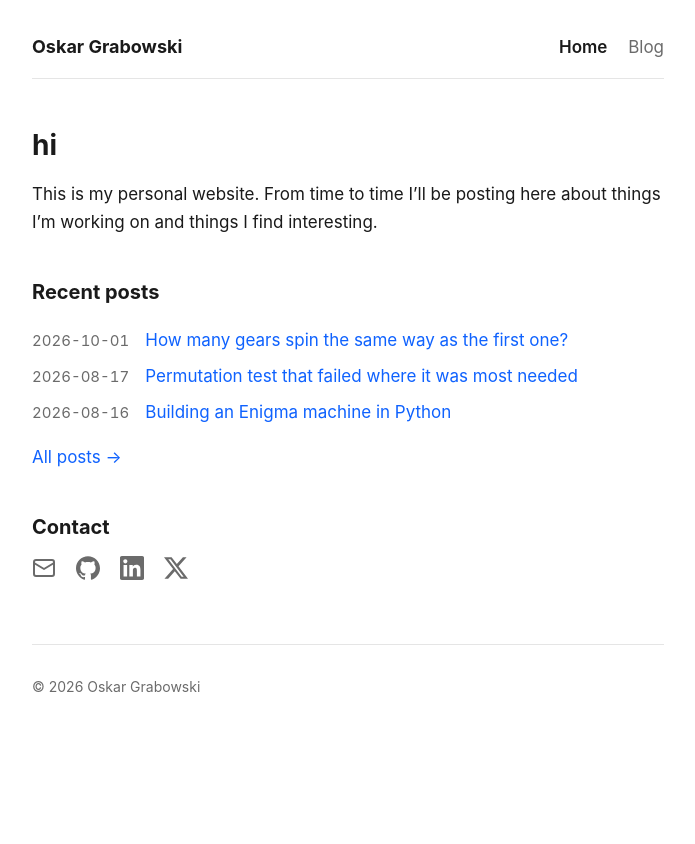
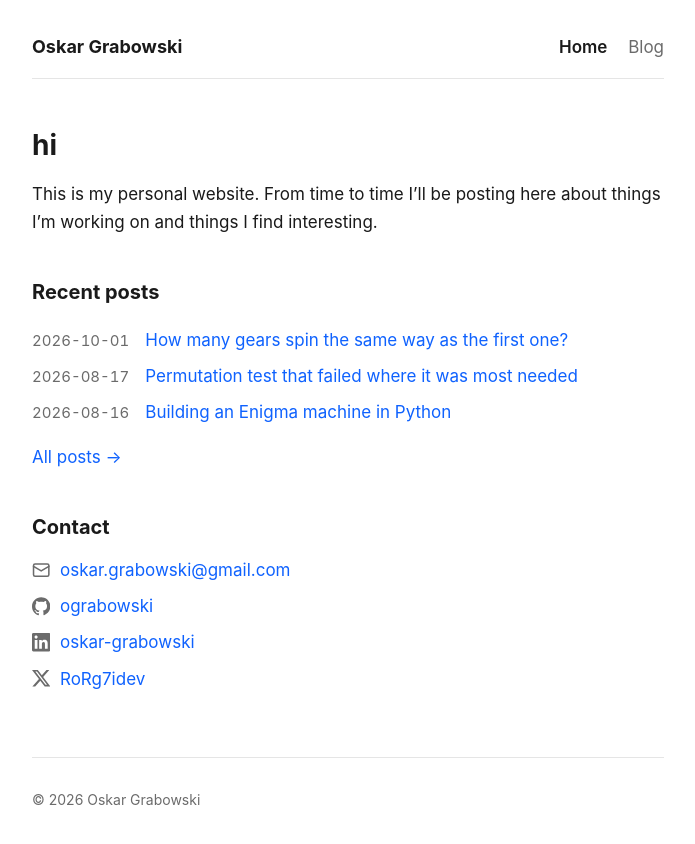
Before and after one commit to ograbowski/ograbowski.github.io, a Jekyll site: the page built from index.md, in a window 1280 px wide. Shown: the top 844 px of the page, without its empty margins (292-987 px from the left). Built offline with Jekyll 4.4.1, drawn with Linux system fonts in a browser that asks for light colours.

Commit message:
Improved ui - list of contact infos with text & icon

```diff
--- a/assets/css/style.css
+++ b/assets/css/style.css
@@ -108,7 +108,7 @@ pre {
 
 img { max-width: 100%; }
 
-.social { display: flex; gap: 1.25rem; align-items: center; }
-.social a { color: var(--muted); display: inline-flex; }
-.social a:hover { color: var(--link); text-decoration: none; }
-.social svg { width: 1.5rem; height: 1.5rem; }
+.social { display: flex; flex-direction: column; gap: 0.5rem; }
+.social a { display: inline-flex; align-items: center; gap: 0.6rem; align-self: flex-start; }
+.social svg { width: 1.15rem; height: 1.15rem; color: var(--muted); flex-shrink: 0; }
+.social a:hover svg { color: var(--link); }
--- a/index.md
+++ b/index.md
@@ -29,16 +29,20 @@ about things I'm working on and things I find interesting.
 ## Contact
 
 <div class="social">
-  <a href="mailto:oskar.grabowski@gmail.com" aria-label="Email" title="Email">
+  <a href="mailto:oskar.grabowski@gmail.com">
     <svg viewBox="0 0 24 24" aria-hidden="true" fill="none" stroke="currentColor" stroke-width="2" stroke-linecap="round" stroke-linejoin="round"><rect x="2" y="4" width="20" height="16" rx="2"/><path d="m2 7 10 6 10-6"/></svg>
+    <span>oskar.grabowski@gmail.com</span>
   </a>
-  <a href="https://github.com/ograbowski" aria-label="GitHub" title="GitHub">
+  <a href="https://github.com/ograbowski">
     <svg viewBox="0 0 24 24" aria-hidden="true" fill="currentColor"><path d="M12 .297c-6.63 0-12 5.373-12 12 0 5.303 3.438 9.8 8.205 11.385.6.113.82-.258.82-.577 0-.285-.01-1.04-.015-2.04-3.338.724-4.042-1.61-4.042-1.61C4.422 18.07 3.633 17.7 3.633 17.7c-1.087-.744.084-.729.084-.729 1.205.084 1.838 1.236 1.838 1.236 1.07 1.835 2.809 1.305 3.495.998.108-.776.417-1.305.76-1.605-2.665-.3-5.466-1.332-5.466-5.93 0-1.31.465-2.38 1.235-3.22-.135-.303-.54-1.523.105-3.176 0 0 1.005-.322 3.3 1.23.96-.267 1.98-.399 3-.405 1.02.006 2.04.138 3 .405 2.28-1.552 3.285-1.23 3.285-1.23.645 1.653.24 2.873.12 3.176.765.84 1.23 1.91 1.23 3.22 0 4.61-2.805 5.625-5.475 5.92.42.36.81 1.096.81 2.22 0 1.606-.015 2.896-.015 3.286 0 .315.21.69.825.57C20.565 22.092 24 17.592 24 12.297c0-6.627-5.373-12-12-12"/></svg>
+    <span>ograbowski</span>
   </a>
-  <a href="https://www.linkedin.com/in/oskar-grabowski/" aria-label="LinkedIn" title="LinkedIn">
+  <a href="https://www.linkedin.com/in/oskar-grabowski/">
     <svg viewBox="0 0 24 24" aria-hidden="true" fill="currentColor"><path d="M20.447 20.452h-3.554v-5.569c0-1.328-.027-3.037-1.852-3.037-1.853 0-2.136 1.445-2.136 2.939v5.667H9.351V9h3.414v1.561h.046c.477-.9 1.637-1.85 3.37-1.85 3.601 0 4.267 2.37 4.267 5.455v6.286zM5.337 7.433c-1.144 0-2.063-.926-2.063-2.065 0-1.138.92-2.063 2.063-2.063 1.14 0 2.064.925 2.064 2.063 0 1.139-.925 2.065-2.064 2.065zm1.782 13.019H3.555V9h3.564v11.452zM22.225 0H1.771C.792 0 0 .774 0 1.729v20.542C0 23.227.792 24 1.771 24h20.451C23.2 24 24 23.227 24 22.271V1.729C24 .774 23.2 0 22.222 0h.003z"/></svg>
+    <span>oskar-grabowski</span>
   </a>
-  <a href="https://x.com/RoRg7idev" aria-label="X" title="X">
+  <a href="https://x.com/RoRg7idev">
     <svg viewBox="0 0 24 24" aria-hidden="true" fill="currentColor"><path d="M18.901 1.153h3.68l-8.04 9.19L24 22.846h-7.406l-5.8-7.584-6.638 7.584H.474l8.6-9.83L0 1.154h7.594l5.243 6.932ZM17.61 20.644h2.039L6.486 3.24H4.298Z"/></svg>
+    <span>RoRg7idev</span>
   </a>
 </div>
```
